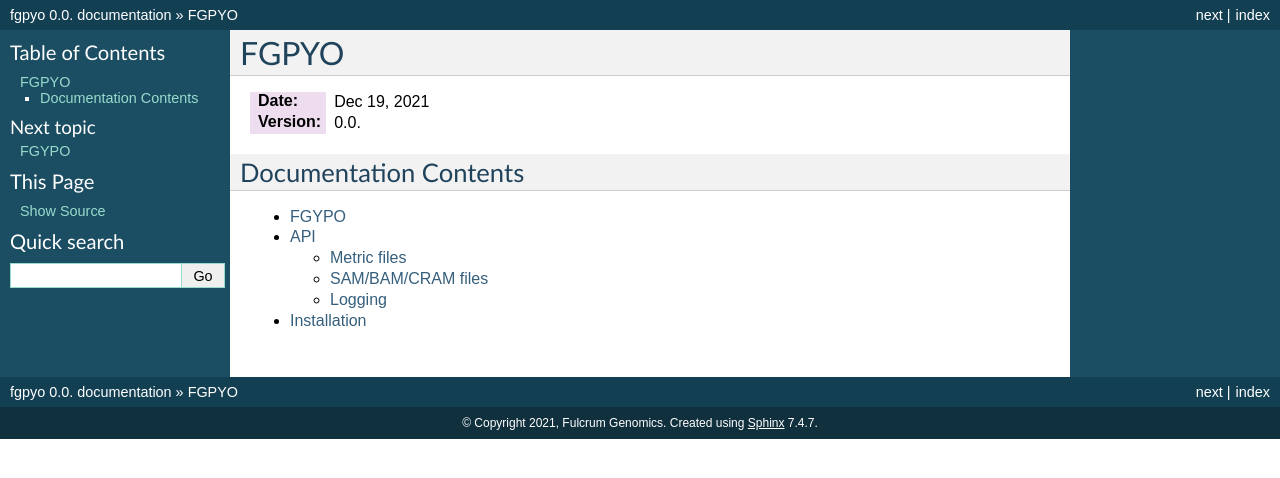
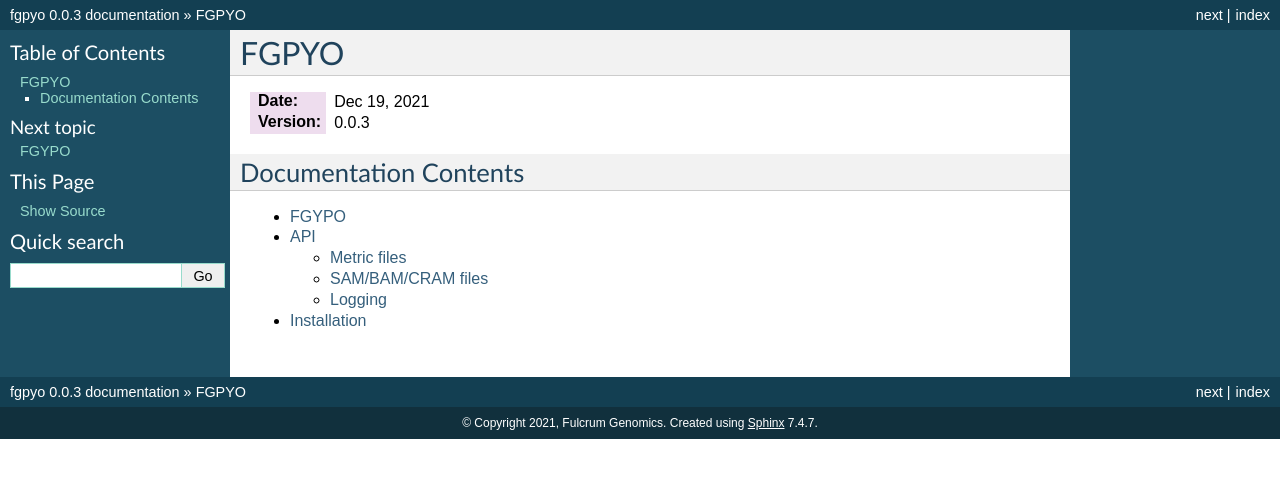
Before and after one commit to fulcrumgenomics/fgpyo, a Sphinx documentation site: the page built from docs/index.rst, in a window 1280 px wide. Shown: the top 478 px of the page. Built offline with Sphinx 7.4.7, drawn with Linux system fonts in a browser that asks for light colours; part of the change alters nothing that is shown.

```diff
--- a/docs/conf.py
+++ b/docs/conf.py
@@ -70,7 +70,7 @@ with toml_path.open("r") as reader:
     for line in reader:
         if line.startswith("version"):
             version = line.rstrip("\r\n").split(" = ")[1]
-            version = version[1:-2]
+            version = version[1:-1]
             break
 
 # The full version, including alpha/beta/rc tags.
```
